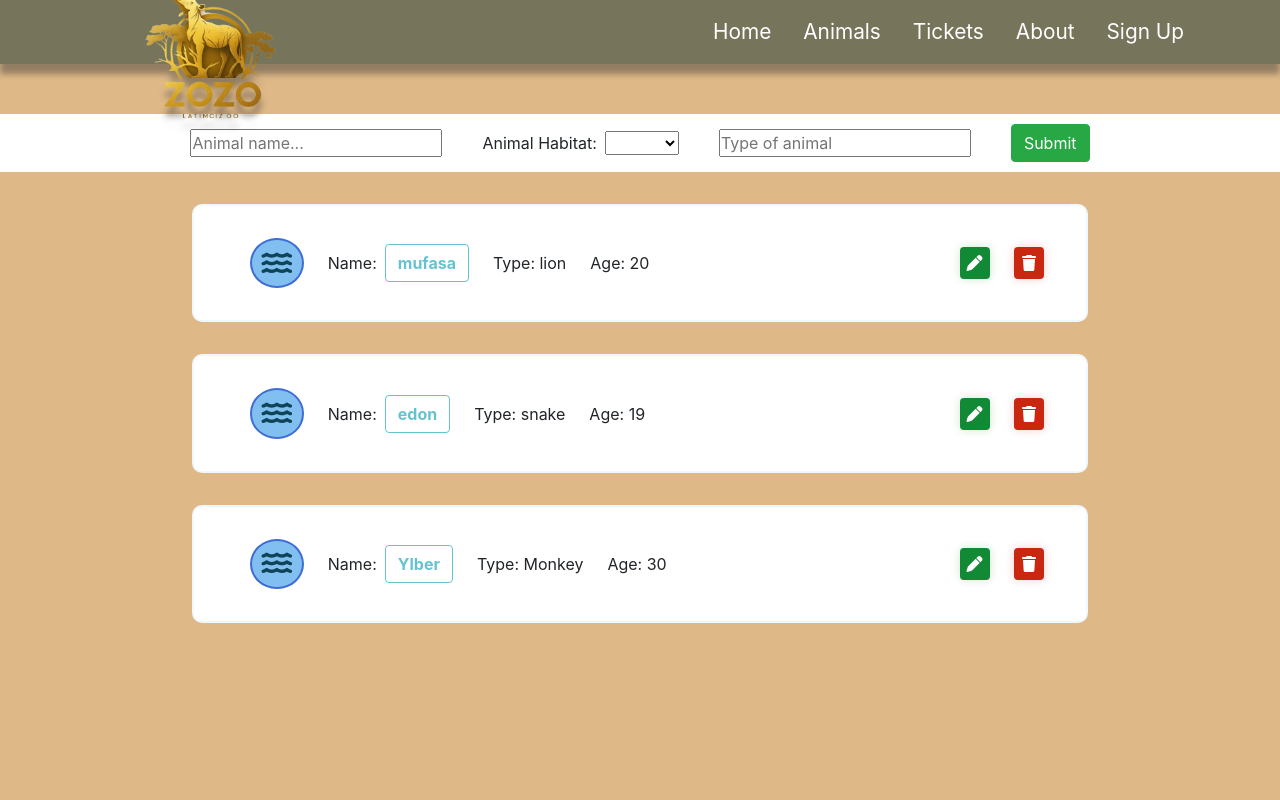
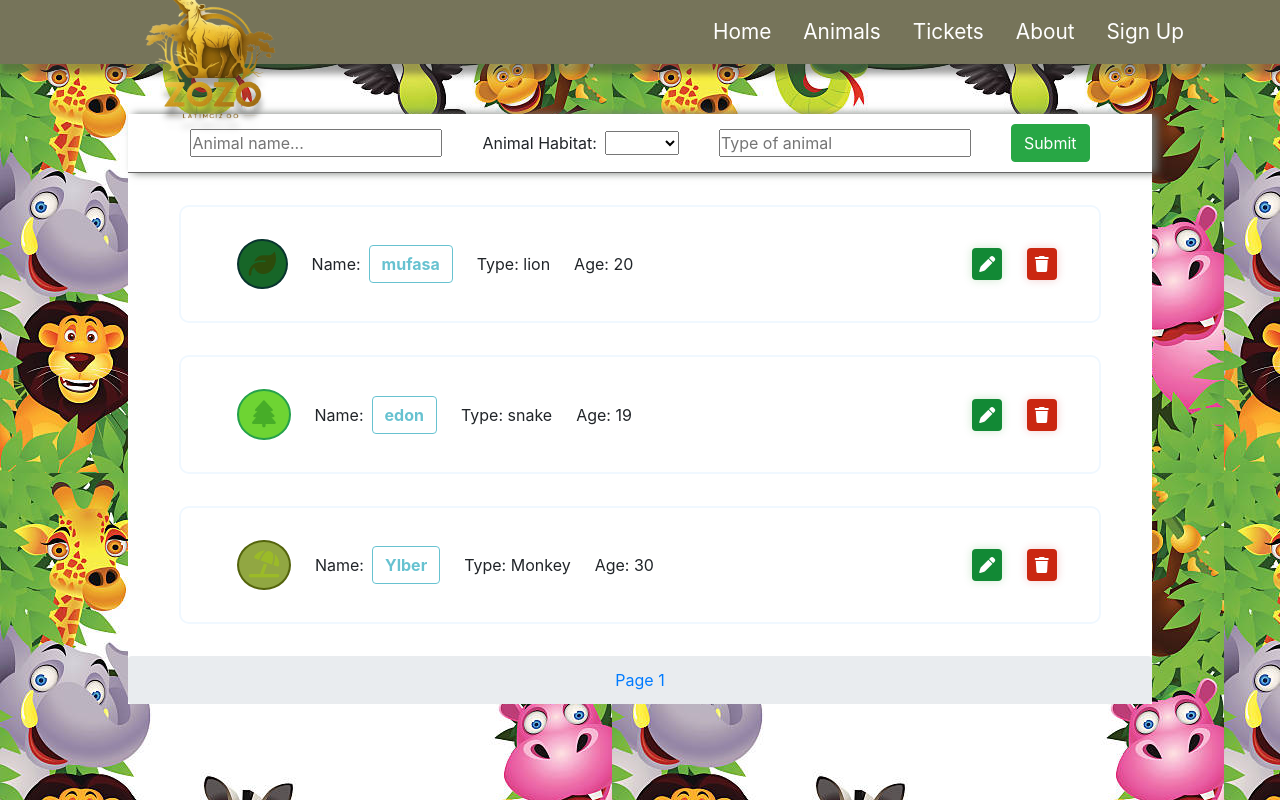
Before and after one commit to ismajliarita/ZooManagementSystem, a PHP site: page /pages/animals.php in a window 1280 px wide. Run offline with PHP 8.4, Linux system fonts and the light colour scheme; data comes from the database, SQL or seed files in the repository; some libraries are stand-ins or nearby versions.

Commit message:
Pagenation and Style

```diff
--- /dev/null
+++ b/animal-pagenation.js
@@ -0,0 +1,54 @@
+var animals = document.getElementsByClassName('admin-animal');
+
+if(animals.length > 2){
+    let bread = document.getElementById('pagenation');
+    let ol = document.createElement('ol');
+    ol.classList.add('breadcrumb');
+    let i = 1;
+    for(let left = animals.length;left > 0; left -= 10){
+        let li = document.createElement('li')
+        li.classList.add('breadcrumb-item')
+        let a = document.createElement('a')
+        a.setAttribute('href', '#animal-nav');
+        a.classList.add('clickables');
+        if(left == animals.length){
+            li.setAttribute('aria-current', 'page')
+            li.classList.add('active')
+        }
+        a.textContent = 'Page ' + i;
+        li.appendChild(a);
+        ol.appendChild(li);
+        i++;
+    }
+    bread.appendChild(ol);
+    for(let j = 10;j<animals.length;j++){
+        animals[j].style.display = 'none';
+    }
+
+}
+var currentPage = document.getElementsByClassName('breadcrumb-item')[0];
+
+function changePage(e){
+    console.log(e.target);
+    if(e.target != currentPage){
+        currentPage.classList.remove('active')
+        currentPage.removeAttribute('aria-current')
+        currentPage = e.target;
+        currentPage.classList.add('active')
+        currentPage.setAttribute('aria-current', 'page');
+        let selectedStr = e.target.innerText.split(' ')[1];
+        let selected = parseInt(selectedStr);
+        for(let i = 0; i < animals.length; i++){
+            if(i >= 10*(selected-1) && i < 10*selected){
+                animals[i].style.display = 'flex'
+            }
+            else{
+                animals[i].style.display = 'none';
+            }
+        }
+    }
+}
+atags = document.getElementsByClassName('clickables');
+for(let i = 0; i < atags.length;i++){
+    atags[i].addEventListener('click',changePage);
+}
--- a/pages/animals.php
+++ b/pages/animals.php
@@ -15,18 +15,19 @@ if (isset($_COOKIE['user_id'])) {
     <meta name="viewport" content="width=device-width, initial-scale=1.0">
     <link rel="stylesheet" href="https://cdn.jsdelivr.net/npm/bootstrap@4.0.0/dist/css/bootstrap.min.css" integrity="sha384-Gn5384xqQ1aoWXA+058RXPxPg6fy4IWvTNh0E263XmFcJlSAwiGgFAW/dAiS6JXm" crossorigin="anonymous">
     <script src="https://kit.fontawesome.com/413ecd623f.js" crossorigin="anonymous"></script>
+    <script src="https://kit.fontawesome.com/3d4aa6afaa.js" crossorigin="anonymous"></script>
 
     <title>Document</title>
     <link rel="stylesheet" href="../style.css">
 </head>
 
-<body style="background-color: burlywood;">
+<body style="background-image:url('./../media/animals.jpg');">
     <div class="animals_panel">
         <nav class="nav">
 
             <img src="../media/logo.png" id="logo" />
 
-            <div class="nav-items">
+            <div id="animal-nav" class="nav-items">
                 <div class="nav-item"><a href="#">Home</a></div>
                 <div class="nav-item"><a href="#">Animals</a></div>
                 <div class="nav-item"><a href="#">Tickets</a></div>
@@ -94,12 +95,23 @@ if (isset($_COOKIE['user_id'])) {
             </form>
             <div class="admin-results">
                 <?php
-                function displayAdminAnimal($name, $type, $age)
+                function displayAdminAnimal($habitat, $name, $type, $age)
                 {
+                    if ($habitat == 'Forest') {
+                        $icon = '<i class="fa-solid fa-tree"></i>';
+                    } else if ($habitat == 'Jungle') {
+                        $icon = '<i class="fa-solid fa-leaf"></i>';
+                    } else if ($habitat == 'Ocean') {
+                        $icon = '<i class="fa-solid fa-water"></i>';
+                    } else if ($habitat == 'Arctic') {
+                        $icon = '<i class="fa-sharp fa-solid fa-igloo"></i>';
+                    } else if ($habitat == 'Desert') {
+                        $icon = '<i class="fa-solid fa-umbrella-beach"></i>';
+                    }
                     echo <<<"EOD"
                     <div class="admin-animal">
                         <div class="admin-animal-left">
-                            <p class="admin-habitat-icon"><i class="fa-solid fa-water"></i></p>
+                            <p class="admin-habitat-icon $habitat">$icon</p>
                             <div>Name: <button type="button" class="btn btn-outline-info" disabled>$name</button></div>
                             <p>Type: $type</p>
                             <p>Age: $age</p>
@@ -134,7 +146,7 @@ if (isset($_COOKIE['user_id'])) {
                 if (mysqli_num_rows($result) > 0) {
                     // output data of each row
                     while ($row = mysqli_fetch_assoc($result)) {
-                        displayAdminAnimal($row['name'], $row['type'], $row['age']);
+                        displayAdminAnimal($row['habitat'], $row['name'], $row['type'], $row['age']);
                     }
                 } else {
                     echo "0 results";
@@ -147,14 +159,15 @@ if (isset($_COOKIE['user_id'])) {
 
 
             </div>
-            <div class="pagenation">
+            <div id="pagenation" class="pagenation" aria-label="breadcrumb">
 
             </div>
         </div>
+        <button class="di" style="display:block;height: 5px;width:100%;opacity:0" disabled>hahaha</div>
 
 
     </div>
-
+    <script src="./../animal-pagenation.js"></script>
 
 </body>
 
--- a/style.css
+++ b/style.css
@@ -531,18 +531,23 @@
 
     display: flex;
     flex-direction: column;
-
+    align-items: center;
     /* justify-content: center; */
 }
 
 /*ANIMALS PAGE CSS.*/
 .animals-inner-panel{
+    /* border-radius: 10px; */
+    width: 80%;
+    background-color: #ffffff;
     display: flex;
     flex-direction: column;
     justify-content: center;
     margin-top: 50px;
 }
 .search-bar{
+    border-bottom: 1px solid rgb(100, 99, 99);
+    box-shadow: 5px 0px 8px #747974;
     display: flex;
     align-items: center;
     justify-content: center;
@@ -561,7 +566,7 @@
     flex-direction: column;
 }
 .admin-animal{
-    width: 70%;
+    width: 90%;
     margin-top: 2rem;
     display: flex;
     justify-content: space-between;
@@ -595,7 +600,57 @@
     border: 2px solid rgb(62, 109, 212);
     padding: 0.6rem;
 }
-.admin-habitat-icon>i {
+.Arctic{
+    background-color: rgb(167, 198, 224);
+    border: 2px solid rgb(61, 77, 110);
+}
+.Forest{
+    background-color: rgb(110, 212, 51);
+    border: 2px solid rgb(37, 161, 75);
+}
+.Jungle{
+    background-color: rgb(23, 102, 40);
+    border: 2px solid rgb(10, 53, 47);
+}
+.Ocean{
+
+}
+.Desert{
+    background-color: rgb(145, 167, 66);
+    border: 2px solid rgb(84, 100, 13);
+}
+.Ocean>i {
 
     color: rgb(13, 68, 87);
 }
+.Forest>i {
+    padding-left: 0.2rem;
+    padding-right: 0.2rem;
+    color: rgb(71, 173, 40);
+}
+.Jungle>i {
+
+    color: rgb(45, 75, 11);
+}
+.Arctic>i {
+
+    color: rgb(4, 83, 109);
+}
+.Desert>i {
+
+    color: rgb(155, 187, 39);
+}
+.pagenation{
+    margin-top: 2rem;
+    margin-bottom: 0 !important;
+
+}
+.pagenation>*{
+    margin-bottom: 0 !important;
+    width: 100%;
+    display: flex;
+    justify-content: center;
+}
+html{
+    scroll-behavior: smooth;
+}
```
Also changed, not shown: media/animals.jpg (added).
